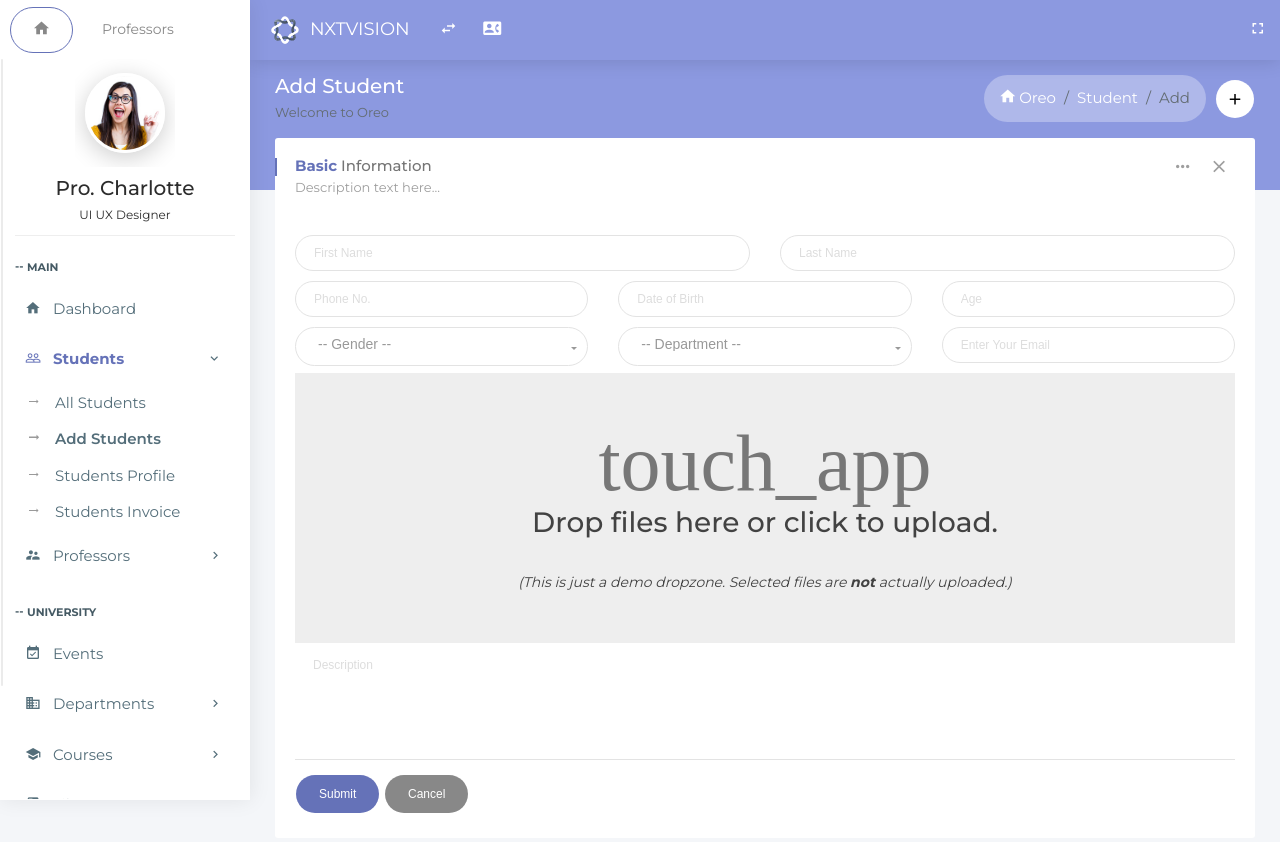
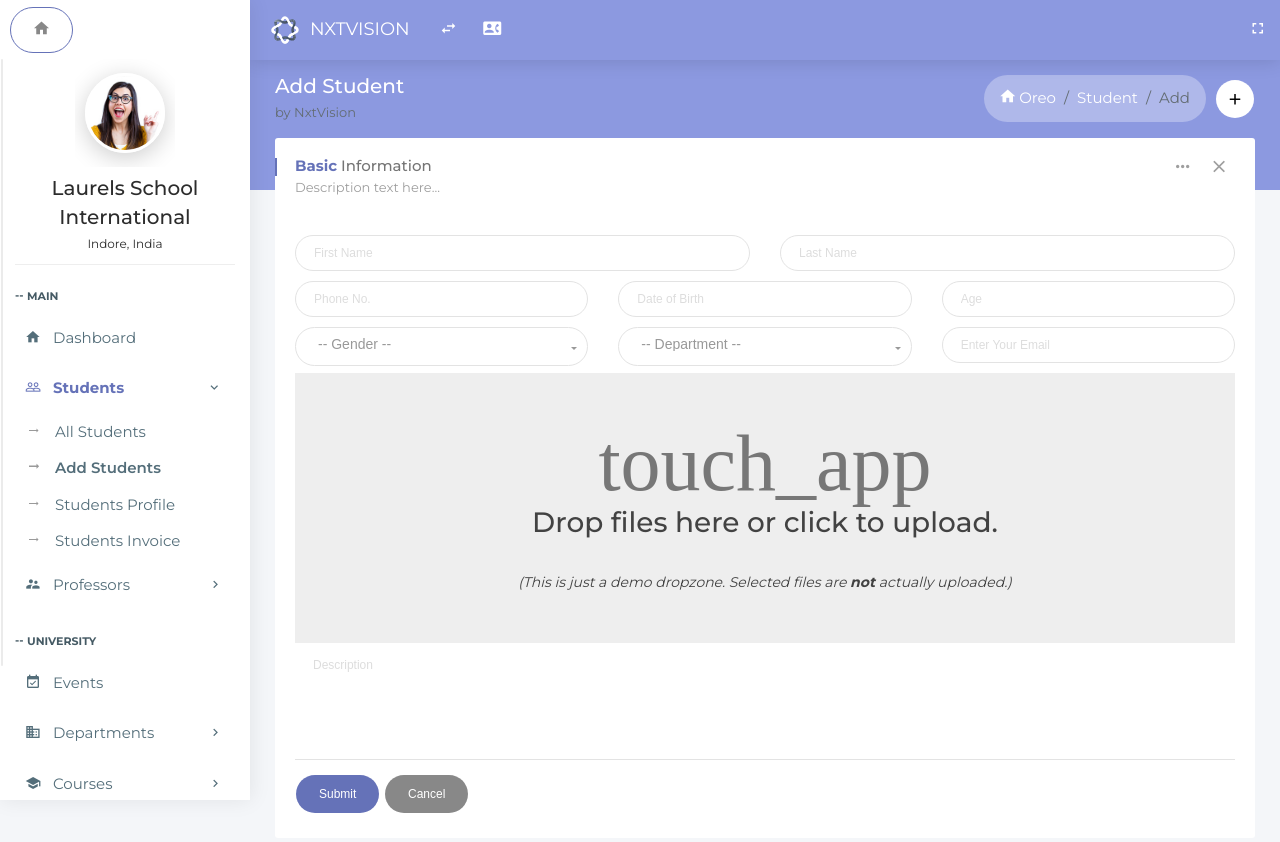
Before and after one commit to adityastic/StudentERPSystem, a CodeIgniter app: page /StudentERPSystem/students/add_students in a window 1280 px wide. Shown: the top 842 px of the page. Run offline with CodeIgniter, Linux system fonts and the light colour scheme; some libraries are stand-ins or nearby versions.

Commit message:
Removed Strings with Variables

```diff
--- a/application/views/add-students.php
+++ b/application/views/add-students.php
@@ -221,7 +221,7 @@
 <aside id="leftsidebar" class="sidebar">
     <ul class="nav nav-tabs">
         <li class="nav-item"><a class="nav-link active" data-toggle="tab" href="#dashboard"><i class="zmdi zmdi-home"></i></a></li>
-        <li class="nav-item"><a class="nav-link" data-toggle="tab" href="#user">Professors</a></li>
+        <!-- <li class="nav-item"><a class="nav-link" data-toggle="tab" href="#user">Professors</a></li> -->
     </ul>
     <div class="tab-content">
         <div class="tab-pane stretchRight active" id="dashboard">
@@ -231,17 +231,17 @@
                         <div class="user-info">
                             <div class="image"><a href="profile.html"><img src="../assets/images/profile_av.jpg" alt="User"></a></div>
                             <div class="detail">
-                                <h4>Pro. Charlotte</h4>
-                                <small>UI UX Designer</small>
+                                <h4><?php echo $schoolname;?></h4>
+                                <small><?php echo $schoollocation;?></small>
                             </div>
                         </div>
                     </li>
                     <li class="header">MAIN</li>
-                    <li><a href="index.html"><i class="zmdi zmdi-home"></i><span>Dashboard</span></a></li>
+                    <li><a href="<?php echo site_url('dashboard') ?>"><i class="zmdi zmdi-home"></i><span>Dashboard</span></a></li>
                     <li class="active open"><a href="javascript:void(0);" class="menu-toggle"><i class="zmdi zmdi-accounts-outline"></i><span>Students</span> </a>
                         <ul class="ml-menu">
                             <li><a href="students.html">All Students</a></li>
-                            <li class="active"><a href="add-students.html">Add Students</a></li>
+                            <li class="active"><a href="<?php echo site_url('students/add_students');?>">Add Students</a></li>
                             <li><a href="students-profile.html">Students Profile</a></li>
                             <li><a href="students-invoice.html">Students Invoice</a></li>
                         </ul>
@@ -914,7 +914,7 @@
         <div class="row">
             <div class="col-lg-7 col-md-6 col-sm-12">
                 <h2>Add Student
-                <small class="text-muted">Welcome to Oreo</small>
+                <small class="text-muted"><?php echo $welcome_string;?></small>
                 </h2>
             </div>
             <div class="col-lg-5 col-md-6 col-sm-12">
```
